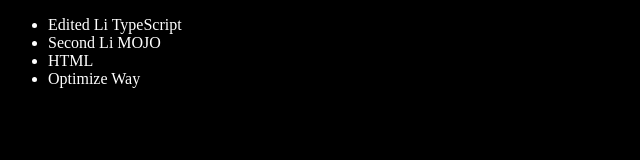
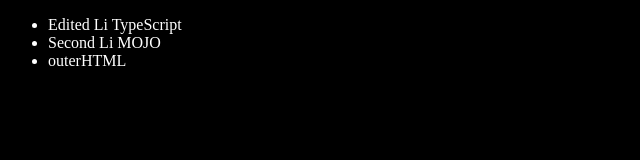
Before and after one commit to Vivekjadhav0511/Chai-Aur-JavaScript, a plain HTML site: page 06_Dom/04_removeAdd.html in a window 1280 px wide. Shown: the whole page, without its empty margins (0-640 px from the left). Drawn offline with Linux system fonts and the light colour scheme.

Commit message:
remove , outerHTML

```diff
--- a/06_Dom/04_removeAdd.html
+++ b/06_Dom/04_removeAdd.html
@@ -46,7 +46,15 @@
       newLi2.textContent="Second Li MOJO"
       secondList.replaceWith(newLi2)
 
+// +++++ Remove ++++++++++++++++
 
+      let lastLang = parentUl.lastElementChild
+      lastLang.remove()
+
+//   +++++ OUTER HTML++++++++++++
+
+let thirdElement = document.querySelector("li:nth-child(3)")
+thirdElement.outerHTML="<li> outerHTML</li> "
 
     </script>
 
```
